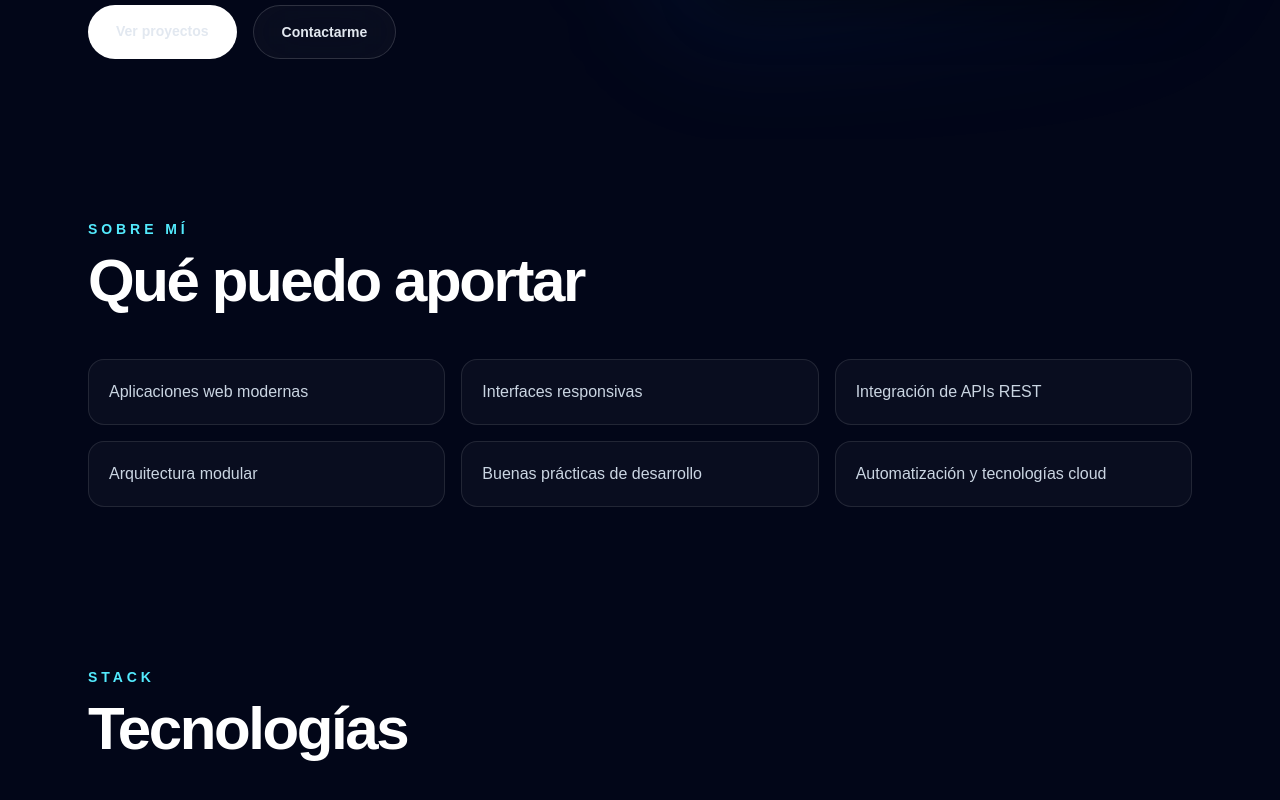
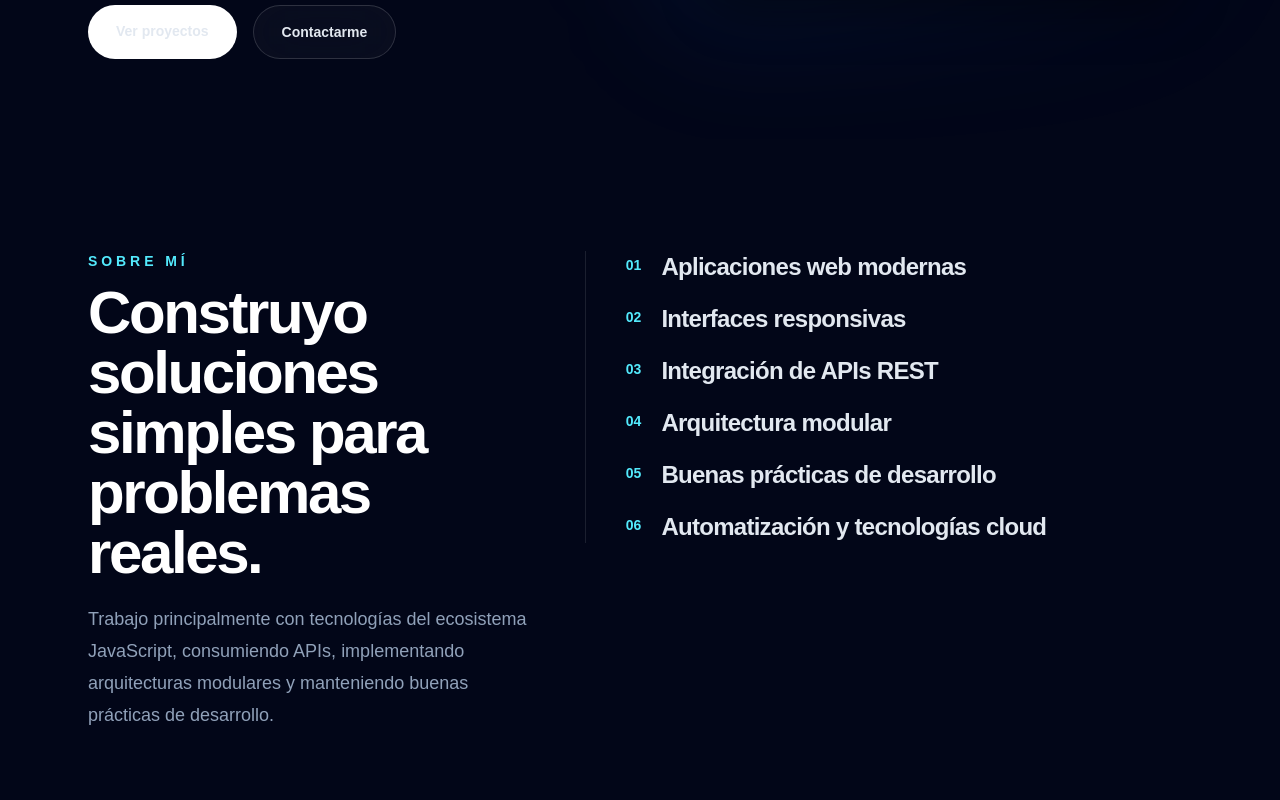
Before and after one commit to VaCris/portfolio, a Next.js app: page / in a window 1280 px wide. Shown: the part 920-1720 px from the top of the page. Built offline with nearby package versions, Linux system fonts and the light colour scheme.

Commit message:
style: redesign about section without cards

```diff
--- a/components/sections/AboutSection.tsx
+++ b/components/sections/AboutSection.tsx
@@ -1,20 +1,28 @@
-import { highlights } from "@/data/portfolio";
+import { highlights, profile } from "@/data/portfolio";
 import { SectionTitle } from "@/components/ui/SectionTitle";
 
 export function AboutSection() {
   return (
-    <section id="sobre-mi" className="mx-auto max-w-6xl px-6 py-20">
-      <SectionTitle eyebrow="Sobre mí" title="Qué puedo aportar" />
+    <section id="sobre-mi" className="mx-auto max-w-6xl px-6 py-28">
+      <div className="grid gap-12 lg:grid-cols-[0.85fr_1.15fr] lg:items-start">
+        <SectionTitle
+          eyebrow="Sobre mí"
+          title="Construyo soluciones simples para problemas reales."
+          description={profile.summary}
+        />
 
-      <div className="grid gap-4 md:grid-cols-2 lg:grid-cols-3">
-        {highlights.map((item) => (
-          <div
-            key={item}
-            className="rounded-2xl border border-white/10 bg-white/[0.03] p-5 text-slate-300"
-          >
-            {item}
-          </div>
-        ))}
+        <div className="space-y-5 border-l border-white/10 pl-6 md:pl-10">
+          {highlights.map((item, index) => (
+            <div key={item} className="group flex gap-5">
+              <span className="mt-1 text-sm font-bold text-cyan-300">
+                0{index + 1}
+              </span>
+              <p className="text-xl font-semibold tracking-[-0.03em] text-slate-200 transition group-hover:text-white md:text-2xl">
+                {item}
+              </p>
+            </div>
+          ))}
+        </div>
       </div>
     </section>
   );
```
